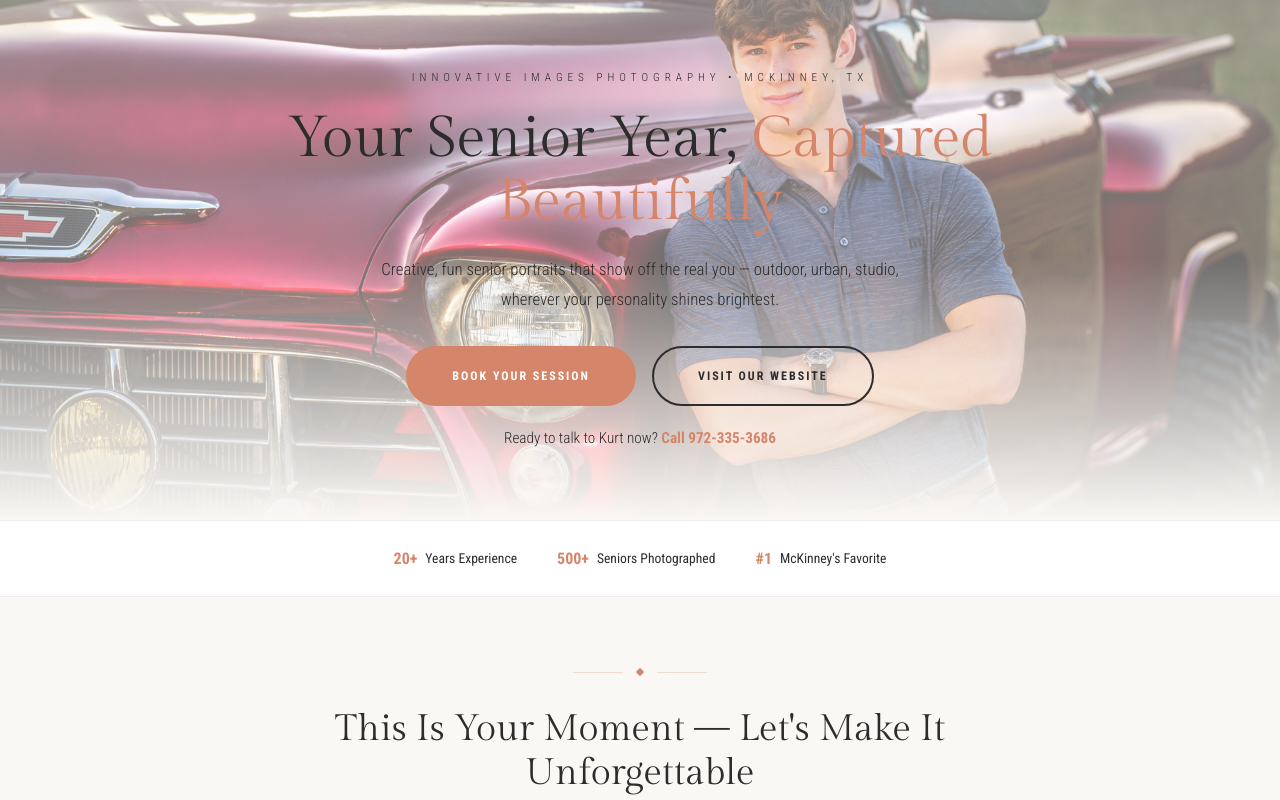
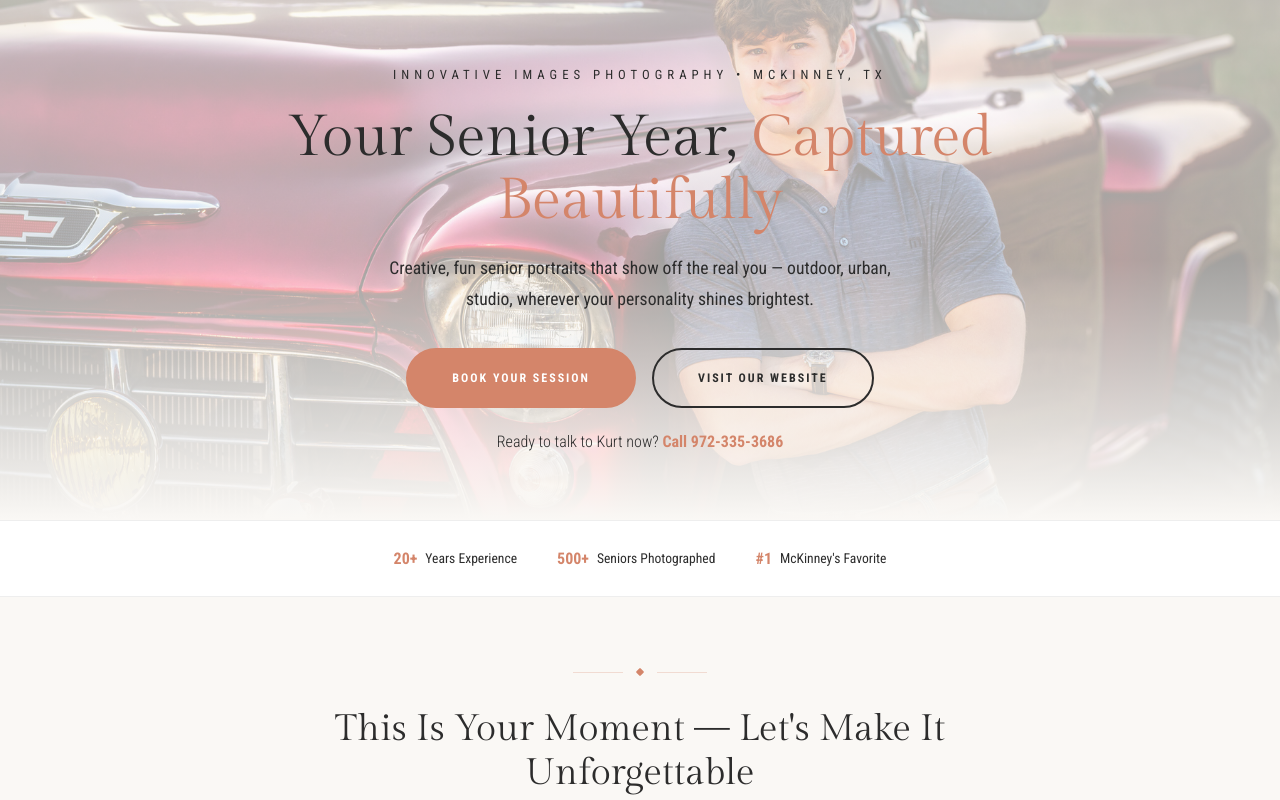
Before and after one commit to wadekerzie/innovative-images-seniors, a Next.js app: page / in a window 1280 px wide. Shown: the top 800 px of the page. Built offline with nearby package versions, Linux system fonts and the light colour scheme.

Commit message:
Improve hero text readability — darker text, stronger overlay

```diff
--- a/src/app/page.tsx
+++ b/src/app/page.tsx
@@ -145,7 +145,7 @@ export default function SeniorPortraitPhotography() {
             position: "absolute",
             inset: 0,
             background:
-              "linear-gradient(to bottom, rgba(250,248,245,0.5), rgba(250,248,245,0.45), var(--color-bg-cream))",
+              "linear-gradient(to bottom, rgba(250,248,245,0.7), rgba(250,248,245,0.65), var(--color-bg-cream))",
           }}
         />
 
@@ -156,11 +156,11 @@ export default function SeniorPortraitPhotography() {
           <p
             style={{
               fontFamily: "var(--font-body)",
-              fontWeight: 300,
-              fontSize: "0.7rem",
+              fontWeight: 400,
+              fontSize: "0.8rem",
               letterSpacing: "5px",
               textTransform: "uppercase",
-              color: "var(--color-text-muted)",
+              color: "var(--color-text)",
               marginBottom: 20,
             }}
           >
@@ -181,9 +181,9 @@ export default function SeniorPortraitPhotography() {
 
           <p
             style={{
-              fontSize: "1.05rem",
-              fontWeight: 300,
-              color: "var(--color-text-muted)",
+              fontSize: "1.1rem",
+              fontWeight: 400,
+              color: "var(--color-text)",
               maxWidth: 520,
               marginLeft: "auto",
               marginRight: "auto",
@@ -212,7 +212,7 @@ export default function SeniorPortraitPhotography() {
             </a>
           </div>
 
-          <p style={{ marginTop: 20, fontSize: "0.95rem", color: "var(--color-text-muted)" }}>
+          <p style={{ marginTop: 20, fontSize: "1rem", color: "var(--color-text)" }}>
             Ready to talk to Kurt now?{" "}
             <a
               href={`tel:+1${PHONE.replace(/-/g, "")}`}
```
